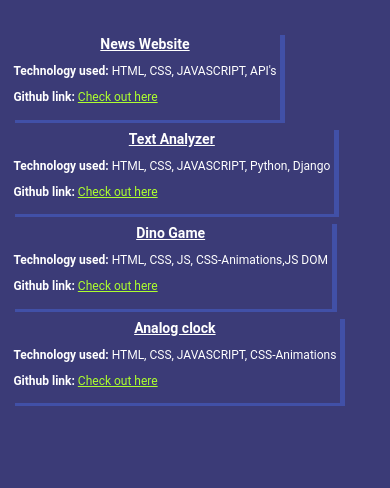
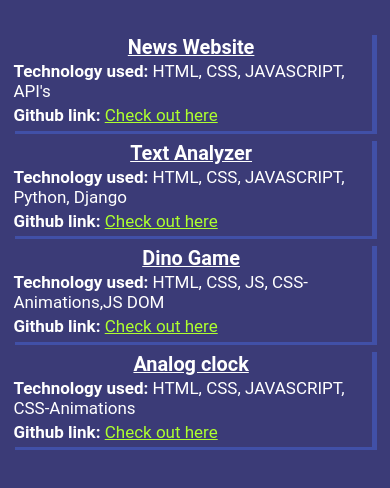
Before and after one commit to puneetdwivedi/punnet_dwivedi_portfolio, a plain HTML site: page projects.html in a window 390 px wide. Shown: the part 166-654 px from the top of the page. Drawn offline with nearby package versions, Linux system fonts and the light colour scheme.

Commit message:
updated project page

```diff
--- a/portfolio.css
+++ b/portfolio.css
@@ -303,7 +303,7 @@ header .menus ul{
     align-items: center;
     flex-direction: column;
     color: white;
-    padding-bottom: 1%;
+    padding-bottom: 3%;
 }
 .projectcontainer a{
     color:greenyellow
--- a/responsive_cssfile.css
+++ b/responsive_cssfile.css
@@ -230,14 +230,27 @@
     ::-webkit-scrollbar {
         width: 12px;
       }
-      .projectlogo{
+    .projectlogo{
         font-size: 20px;
     }
     .projects{
         font-size: 13px;
-        width: 90%;
+        width: 95%;
         margin-top: 8%;
         align-items: baseline;
+    }
+    #newswebsite,#textutils,#dinogame,#clock{
+        width: 100%;
+        display: flex;
+        box-shadow: 5px 3px #4150a7;
+        font-family: 'Roboto', sans-serif;
+        margin-bottom: 2%;
+        padding: 1%;
+        flex-direction: column;
+        font-size: 17px;
+    }
+    #newswebsite p,#textutils p,#dinogame p,#clock p{
+        margin: 2px 0;
     }
 
 }
```
